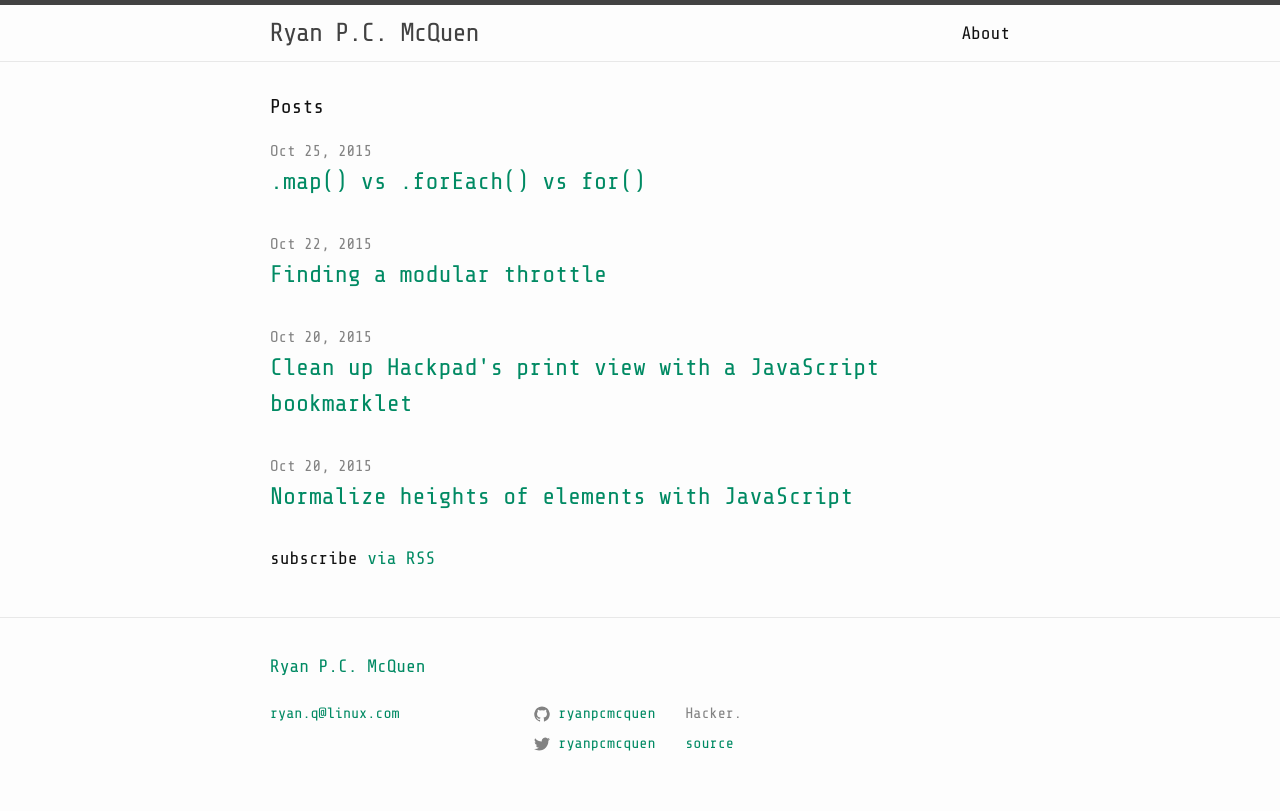
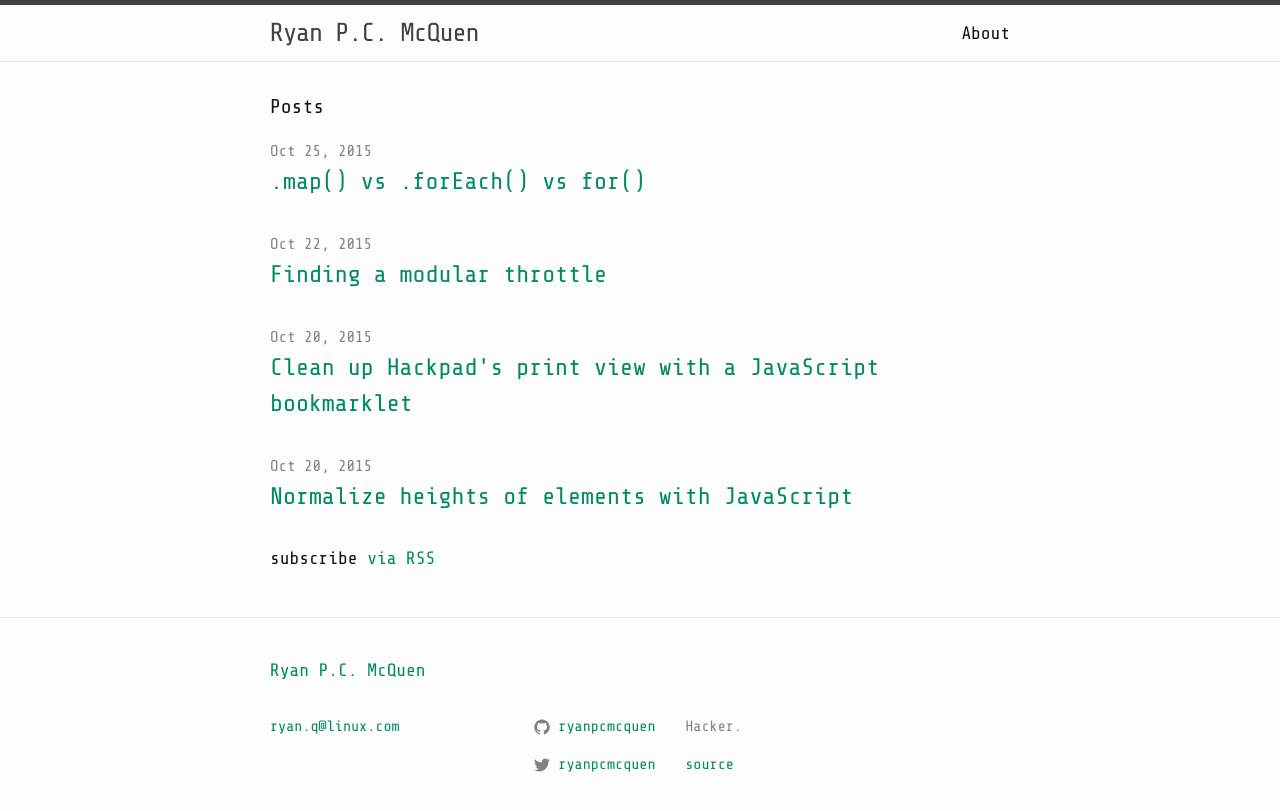
Before and after one commit to ryanpcmcquen/ryanpcmcquen.github.io, a Jekyll site: the page built from index.html, in a window 1280 px wide. Shown: the top 811 px of the page. Built offline with Jekyll 4.4.1, drawn with Linux system fonts in a browser that asks for light colours.

Commit message:
increase footer line height

```diff
--- a/_includes/footer.html
+++ b/_includes/footer.html
@@ -1,4 +1,8 @@
-<footer class="site-footer" style="line-height: 2;">
+<footer class="site-footer">
+
+  <style>
+    .site-footer { line-height: 2.5; }
+  </style>
 
   <div class="wrapper">
 
```
